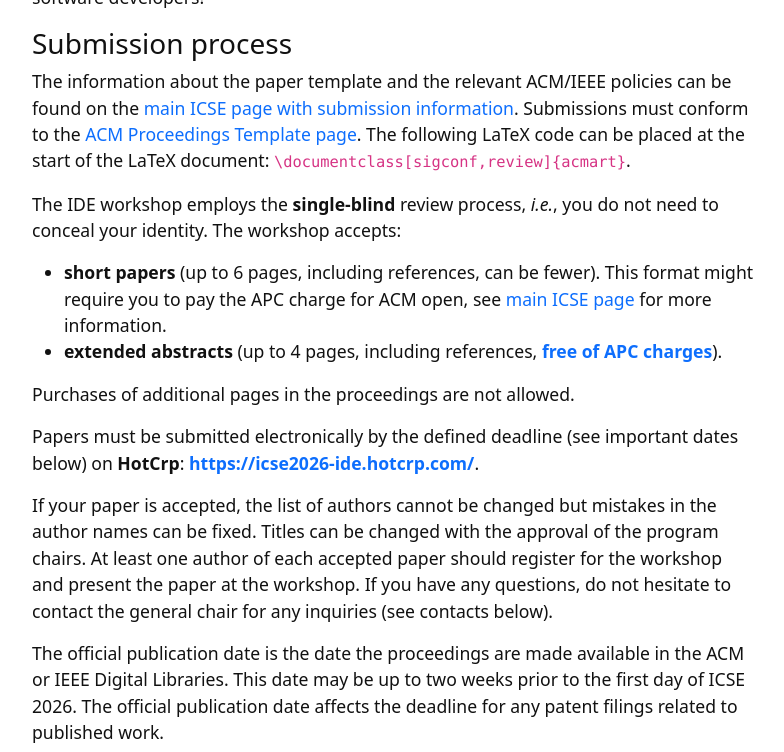
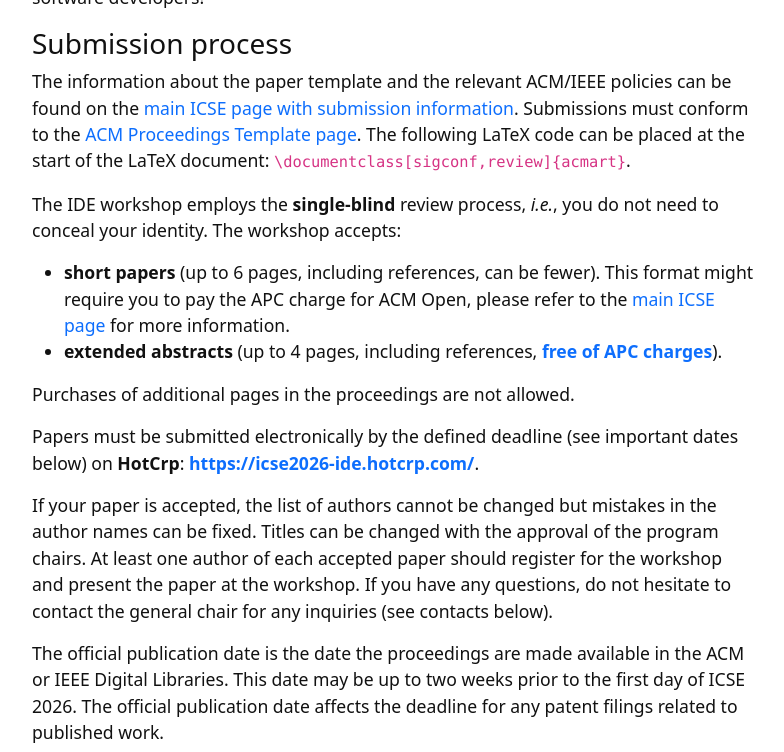
Before and after one commit to ide-workshop/ide-workshop.github.io, a Jekyll site: the page built from index.md, in a window 1280 px wide and 900 px high, scrolled down 2934 px, cut to the strip 0-752 px from the top of the window. Shown: the whole strip, without its empty margins (245-1029 px from the left). Built offline with Jekyll 4.4.1, drawn with Linux system fonts in a browser that asks for light colours.

Commit message:
Added information

```diff
--- a/index.md
+++ b/index.md
@@ -103,7 +103,7 @@
 
 The IDE workshop employs the **single-blind** review process, _i.e._, you do not need to conceal your identity.
 The workshop accepts:
-* **short papers** (up to 6 pages, including references, can be fewer). This format might require you to pay the APC charge for ACM open, see [main ICSE page](https://conf.researchr.org/track/icse-2026/icse-2026-research-track#Call-for-Papers) for more information.
+* **short papers** (up to 6 pages, including references, can be fewer). This format might require you to pay the APC charge for ACM Open, please refer to the [main ICSE page](https://conf.researchr.org/track/icse-2026/icse-2026-research-track#Call-for-Papers) for more information.
 * **extended abstracts** (up to 4 pages, including references, [**free of APC charges**](https://libraries.acm.org/acmopen/article-types)).
 
 Purchases of additional pages in the proceedings are not allowed.
```
